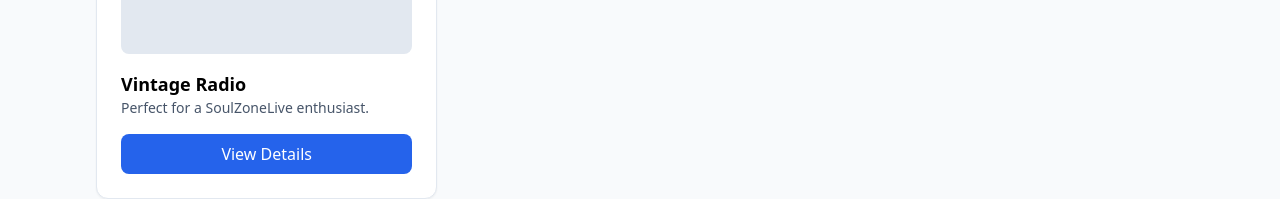
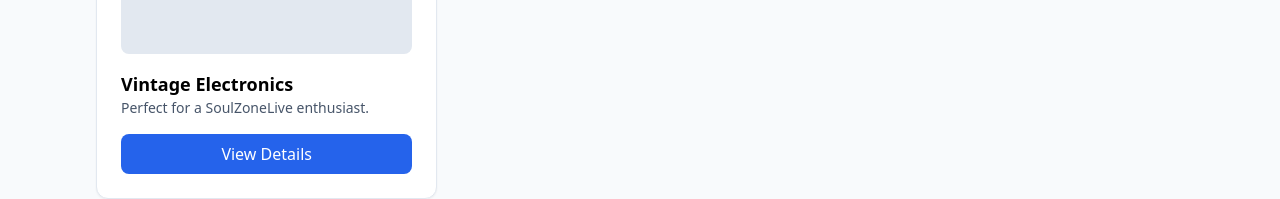
Before and after one commit to DJXay/absolutejunkyard, a Next.js app: page / in a window 1280 px wide. Shown: the part 448-647 px from the top of the page. Built offline with nearby package versions, Linux system fonts and the light colour scheme.

Commit message:
Update page.tsx

```diff
--- a/app/page.tsx
+++ b/app/page.tsx
@@ -21,7 +21,7 @@
             <div className="h-40 bg-slate-200 rounded-lg mb-4 flex items-center justify-center">
               <span className="text-slate-400">Item Image</span>
             </div>
-            <h3 className="font-bold text-lg">Vintage Radio</h3>
+            <h3 className="font-bold text-lg">Vintage Electronics</h3>
             <p className="text-slate-600 text-sm mb-4">Perfect for a SoulZoneLive enthusiast.</p>
             <button className="w-full bg-blue-600 text-white py-2 rounded-lg font-medium">
               View Details
```
